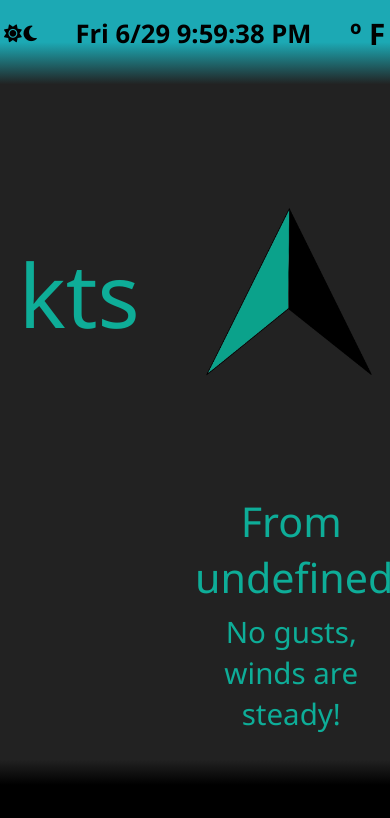
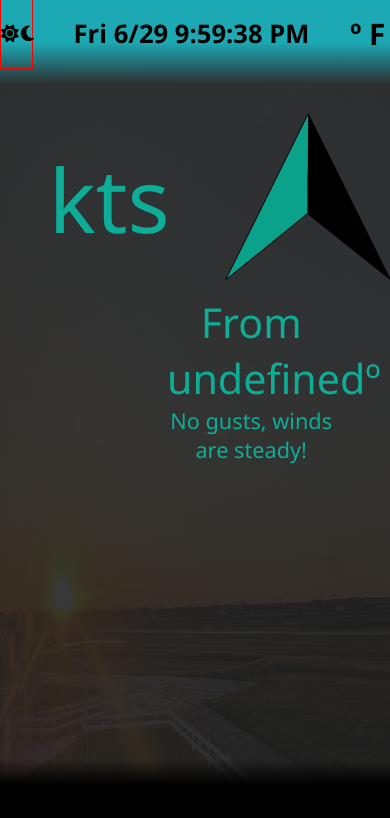
Before and after one commit to RyanFullStack/csc-weather-app, a React (Create React App) app in the folder frontend/: page / in a window 390 px wide. Shown: the top 818 px of the page. Built offline with nearby package versions, Linux system fonts and the light colour scheme; no server answers.

Commit message:
Light Dark Update

```diff
--- a/frontend/src/App.css
+++ b/frontend/src/App.css
@@ -3,8 +3,8 @@
   flex-direction: column;
   justify-content: center;
   align-items: center;
-  background: rgb(0, 0, 0);
-  background: linear-gradient(0deg, rgba(0, 0, 0, 1) 7%, rgba(34, 34, 34, 1) 10%, rgba(34, 34, 34, 1) 90%, rgba(28, 169, 180, 1) 95%);
+
+  background: linear-gradient(0deg, rgba(0, 0, 0, 1) 7%, rgba(34, 34, 34, .9) 10%, rgba(34, 34, 34, .9) 90%, rgba(28, 169, 180, 1) 95%);
   font-size: calc(10px + 2vmin);
   color: rgb(14, 173, 152);
   overflow: hidden;
@@ -16,7 +16,7 @@
   justify-content: center;
   align-items: center;
   background: rgb(0, 0, 0);
-  background: linear-gradient(0deg, rgba(0, 0, 0, 1) 7%, rgba(255, 255, 255, 1) 10%, rgba(255, 255, 255, 1) 90%, rgba(28, 169, 180, 1) 95%);
+  background: linear-gradient(0deg, rgba(0, 0, 0, 1) 7%, rgba(255, 255, 255, .5) 10%, rgba(255, 255, 255, .5) 90%, rgba(28, 169, 180, 1) 95%);
   font-size: calc(10px + 2vmin);
   color: rgb(0, 0, 0);
   overflow: hidden;
@@ -40,8 +40,8 @@
   justify-content: center;
   align-items: center;
   height: 84vh;
-  min-width: 100vw;
-  /* outline: 1px solid rgb(0, 26, 255); */
+  width: 80%;
+  /* border: 1px solid rgb(255, 0, 0); */
 }
 
 .footer-container {
@@ -63,9 +63,13 @@
 .theme-content {
   display: flex;
   flex-direction: row;
+  align-items: center;
   gap: .5vw;
-  margin-left: 1vw;
+  justify-content: space-around;
   cursor: pointer;
+  border: 1px solid red;
+  height: 8vh;
+  width: 8vw;
 }
 
 .time-component {
@@ -95,7 +99,7 @@
   display: flex;
   flex-direction: row;
   height: 40%;
-  gap: 10vw;
+  gap: 15vw;
   align-items: center;
   /* outline: 1px solid pink; */
 }
@@ -114,10 +118,11 @@
 
 .wind-speed p {
   font-size: calc(10px + 20vmin);
+  z-index: 2;
 }
 
 .wind-gusts {
-  font-size: calc(10px + 5vmin);
+  font-size: calc(10px + 3vmin);
   text-align: center;
 }
 
@@ -150,6 +155,7 @@
   align-items: center;
   max-height: 60vh;
   max-width: 60vw;
+  z-index: 1;
 }
 
 .wind-bottom-right {
@@ -157,7 +163,7 @@
   flex-direction: column;
   justify-content: space-evenly;
   text-align: center;
-  width: 50%;
+  width: 60%;
   height: 100%;
   /* border: 1px solid red; */
 }
@@ -169,3 +175,28 @@
 .metar {
   font-size: calc(10px + 4vmin);
 }
+
+@media screen and (max-width: 650px) {
+  .wind-component-top {
+    height: 40%;
+    gap: 20vw;
+    margin-left: 10vw;
+  }
+  .wind-component-bottom {
+    height: 35%;
+    gap: 22vw;
+  }
+
+}
+@media screen and (max-width: 400px) {
+  .wind-component-top {
+    height: 30%;
+    gap: 20vw;
+    margin-left: 8vw;
+  }
+  .wind-component-bottom {
+    height: 20%;
+    gap: 18vw;
+  }
+
+}
--- a/frontend/src/index.css
+++ b/frontend/src/index.css
@@ -3,4 +3,8 @@ body {
   font-family: 'Segoe UI', 'Roboto', 'Oxygen',
     'Ubuntu', 'Cantarell', 'Fira Sans', 'Droid Sans', 'Helvetica Neue',
     sans-serif;
+    background-image: url('./images/csc.jpg');
+    background-position: bottom;
+    background-repeat: no-repeat;
+    background-size: 100vw 100vh;
 }
```
Also changed, not shown: frontend/src/images/csc.jpg (added), 1 other file (tests, documents, lock files or other folders).
